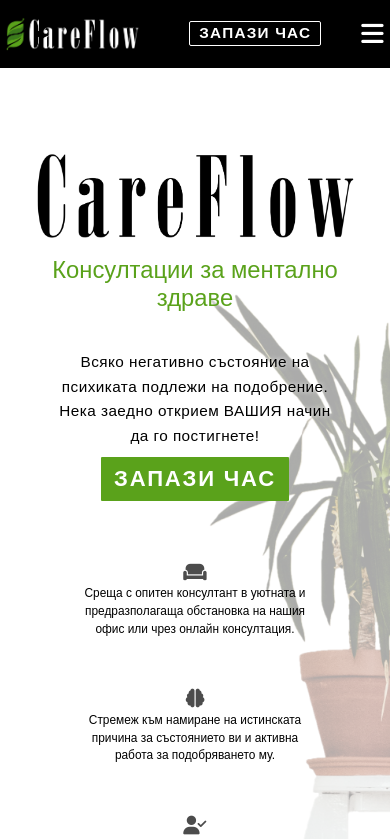
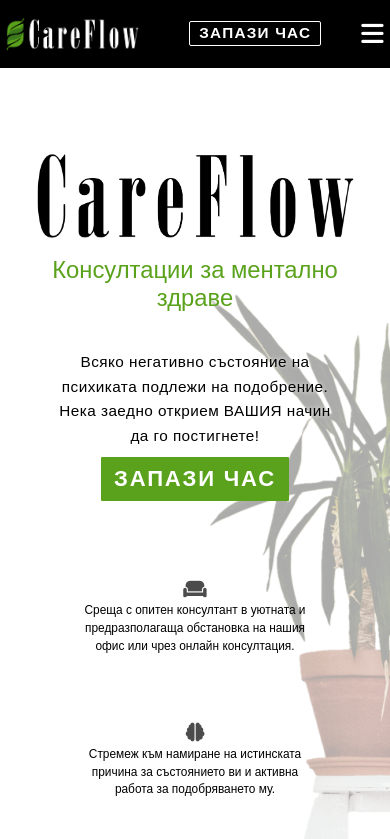
Before and after one commit to Elizabet-Angelova/CareFlow, a React (Create React App) app: page / in a window 390 px wide. Shown: the top 839 px of the page. Built offline with nearby package versions, Linux system fonts and the light colour scheme.

Commit message:
fix padding

```diff
--- a/src/index.css
+++ b/src/index.css
@@ -732,6 +732,7 @@ body {
     z-index: -5;
   }
   .column {
+    padding-top: 1em;
     padding-right: 0;
   }
   .title-and-img-holder {
@@ -789,6 +790,7 @@ body {
     row-gap: 10vh;
   }
   .service-container {
+    padding-top: 1em;
     border-bottom: 1px solid rgb(77, 131, 33, 0.4);
   }
   .about-page-container {
@@ -807,6 +809,9 @@ body {
     display: block;
     margin-top: 1.2em;
     text-align: center;
+  }
+  .my-image {
+    width: 30vw;
   }
   .footer-menu {
     display: none;
```
